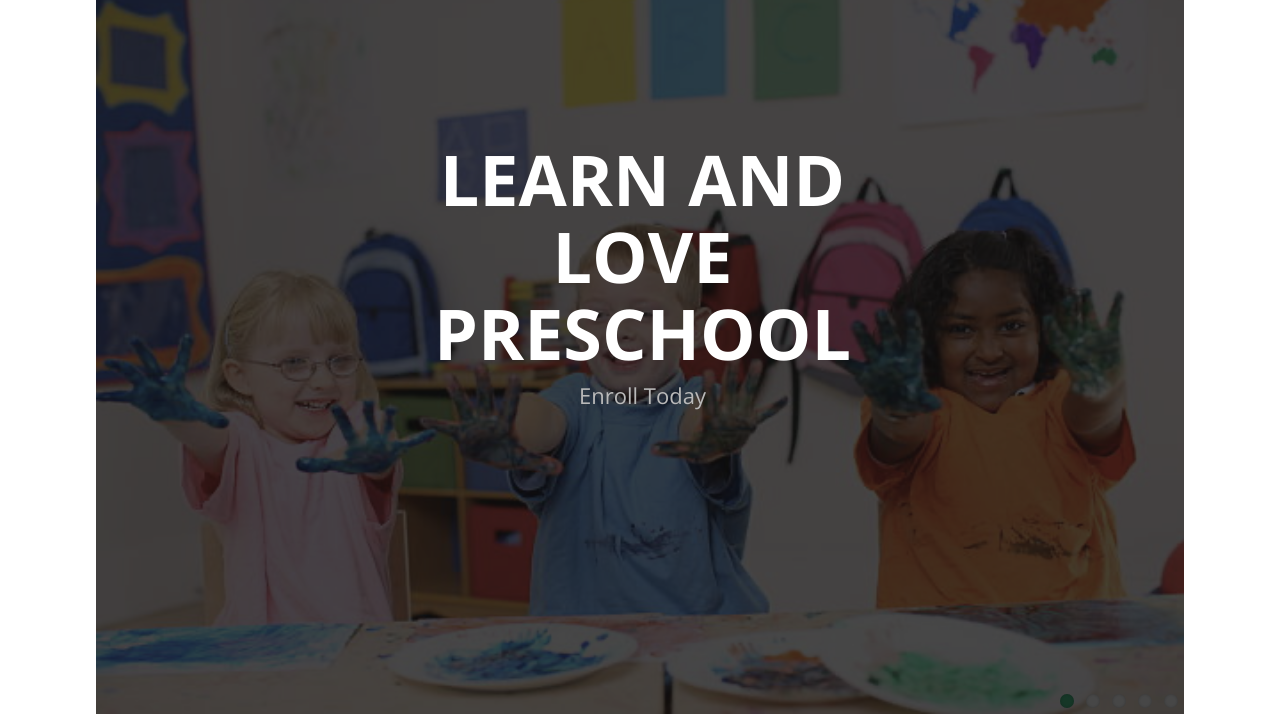
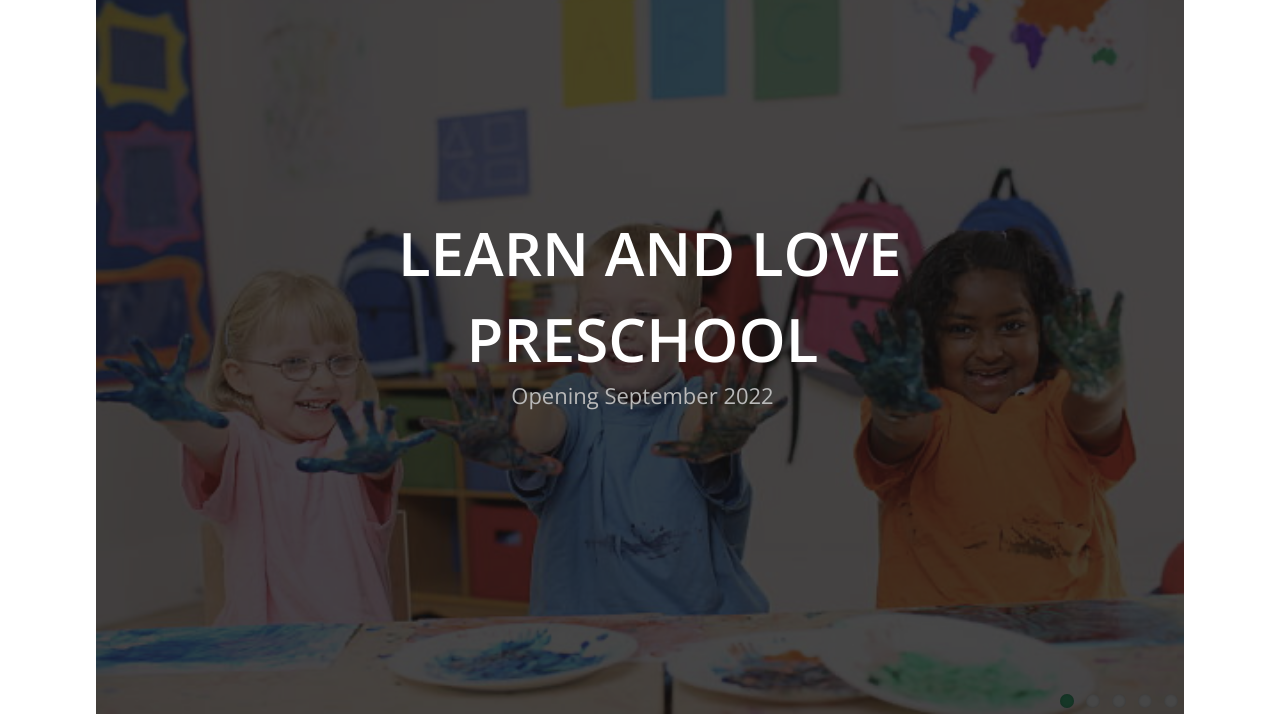
Before and after one commit to Learn-Love-Preschool/Learn-Love-Preschool, a plain HTML site: page index.html in a window 1280 px wide. Shown: the part 73-800 px from the top of the page. Drawn offline with nearby package versions, Linux system fonts and the light colour scheme; files that its build step writes are made by us from their sources.

```diff
--- a/css/style.css
+++ b/css/style.css
@@ -437,8 +437,8 @@ select.selectmenu {
   letter-spacing: 0px;
   margin-bottom: 8px;
   text-transform: uppercase;
-  font-size: 70px;
-  font-weight: 700;
+  font-size: 60px;
+  font-weight: 600;
 }
 .flex-caption p {
   margin: 12px 0 18px;
@@ -1939,3 +1939,7 @@ span.color {
   width: 80%;
   height: auto;
 }
+
+#love {
+  white-space: nowrap;
+}
--- a/index.html
+++ b/index.html
@@ -99,36 +99,41 @@
             <li>
               <img src="img/slides/4.png" alt="" />
               <div class="flex-caption">
-                <h3>Learn and Love Preschool</h3>
-                <p>Enroll today</p>
+                <h3 id="love">Learn and Love</h3>
+                <h3>Preschool</h3>
+                <p>Opening September 2022</p>
               </div>
             </li>
             <li>
               <img src="img/slides/7.png" alt="" />
               <div class="flex-caption">
-                <h3>Learn and Love Preschool</h3>
-                <p>Enroll today</p>
+                <h3 id="love">Learn and Love</h3>
+                <h3>Preschool</h3>
+                <p>Opening September 2022</p>
               </div>
             </li>
             <li>
               <img src="img/slides/5.png" alt="" />
               <div class="flex-caption">
-                <h3>Learn and Love Preschool</h3>
-                <p>Enroll today</p>
+                <h3 id="love">Learn and Love</h3>
+                <h3>Preschool</h3>
+                <p>Opening September 2022</p>
               </div>
             </li>
             <li>
               <img src="img/slides/6.png" alt="" />
               <div class="flex-caption">
-                <h3>Learn and Love Preschool</h3>
-                <p>Enroll today</p>
+                <h3 id="love">Learn and Love</h3>
+                <h3>Preschool</h3>
+                <p>Opening September 2022</p>
               </div>
             </li>
             <li>
               <img src="img/slides/8.png" alt="" />
               <div class="flex-caption">
-                <h3>Learn and Love Preschool</h3>
-                <p>Enroll today</p>
+                <h3 id="love">Learn and Love</h3>
+                <h3>Preschool</h3>
+                <p>Opening September 2022</p>
               </div>
             </li>
           </ul>
```
Also changed, not shown: curriculum.html (+12 -1 lines).
